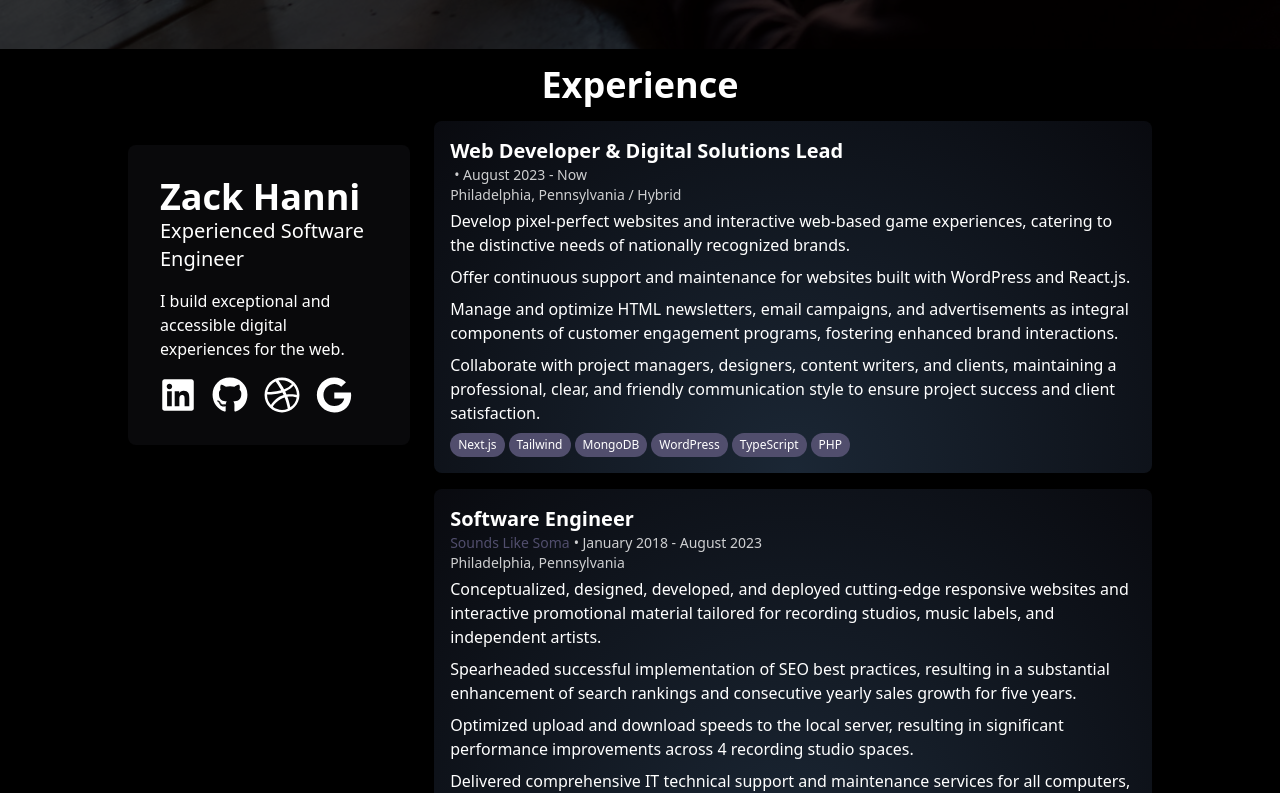
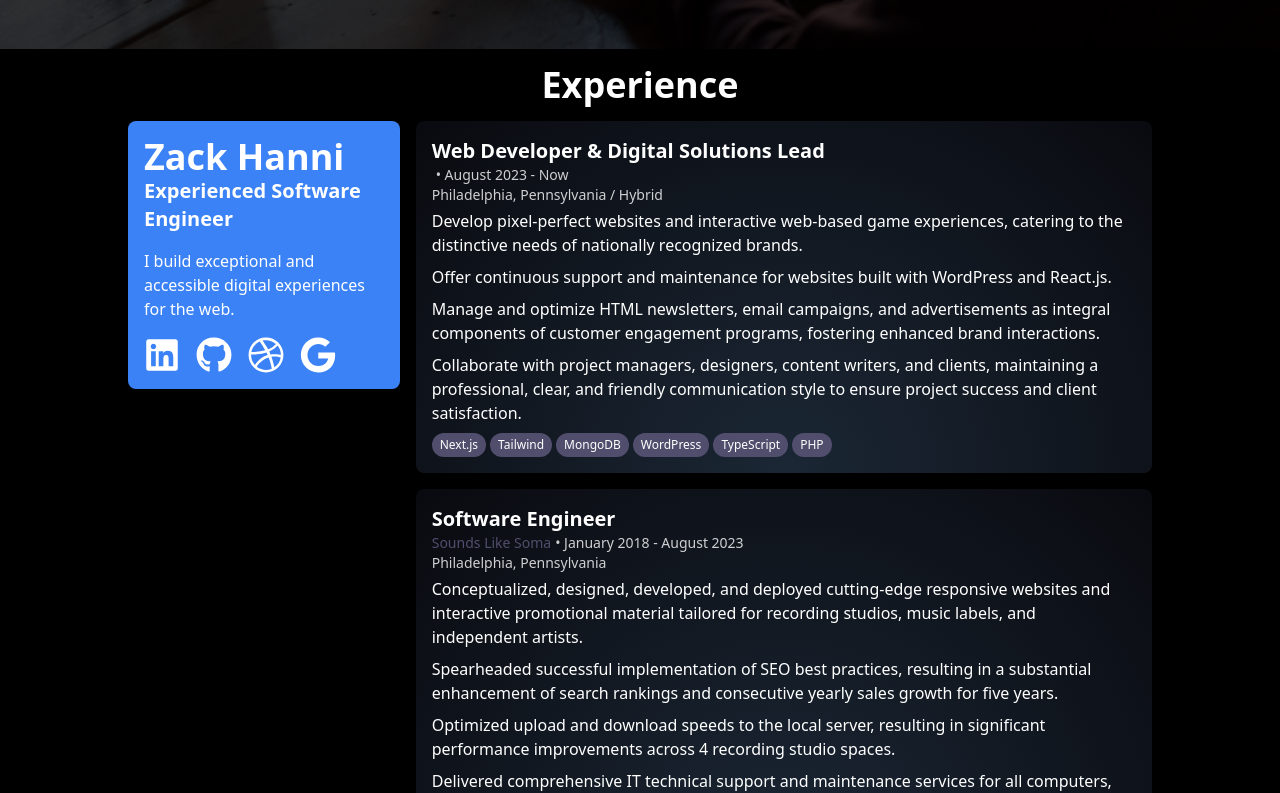
Before and after one commit to zackhanni/zachary.works, a Next.js app: page / in a window 1280 px wide. Shown: the part 751-1544 px from the top of the page. Built offline with nearby package versions, Linux system fonts and the light colour scheme.

Commit message:
updated floating card spacing and padding

```diff
--- a/app/components/ZackFloatingCard.tsx
+++ b/app/components/ZackFloatingCard.tsx
@@ -6,13 +6,19 @@ import { Tilt } from "react-tilt";
 
 export default function ZackFLoatingCard() {
   return (
-    <Tilt className="hidden lg:flex flex-col sticky top-24 w-1/2 h-fit justify-start text-white rounded-lg mt-6 mr-6 p-8 bg-zinc-950">
+    <Tilt
+      className="hidden lg:flex flex-col sticky top-24 w-1/2 h-fit justify-start text-white rounded-lg mr-4 p-4
+     bg-blue-500 z-10
+    "
+    >
       <h2 className="text-4xl font-bold">Zack Hanni</h2>
-      <h3 className="text-xl">Experienced Software Engineer</h3>
-      <p className="my-4 max-w-xs">
+      <h3 className="text-xl font-semibold">Experienced Software Engineer</h3>
+      <p className="my-4">
         I build exceptional and accessible digital experiences for the web.
       </p>
       <SocialMedia />
     </Tilt>
   );
 }
+
+// bg-zinc-950
```
